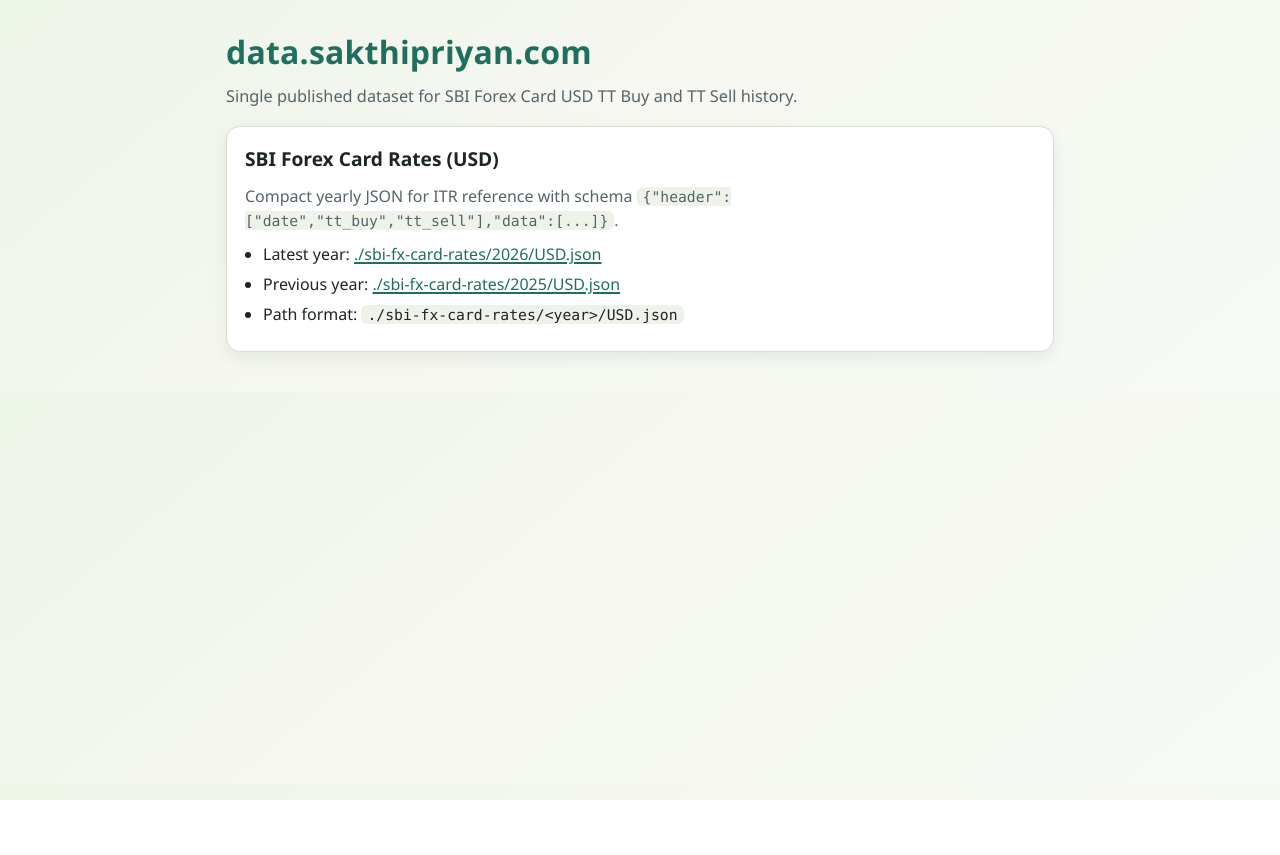
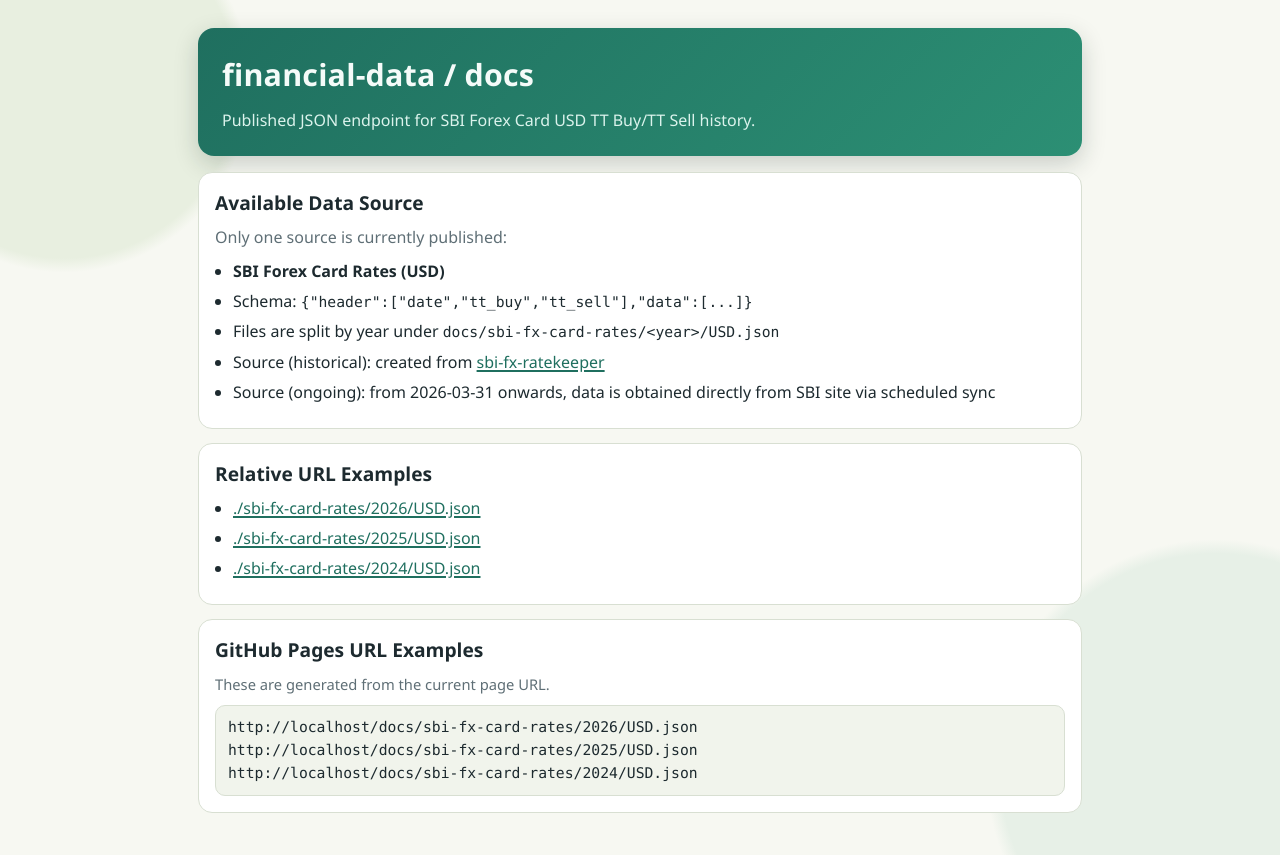
Before and after one commit to sakthipriyan/financial-data, a plain HTML site: page docs/index.html in a window 1280 px wide. Before the commit the page ends 800 px from the top, so only its background shows below. Drawn offline with Linux system fonts and the light colour scheme.

Commit message:
docs: add source split note for historical and direct SBI data

```diff
--- a/docs/index.html
+++ b/docs/index.html
@@ -3,15 +3,17 @@
 <head>
   <meta charset="utf-8">
   <meta name="viewport" content="width=device-width, initial-scale=1">
-  <title>data.sakthipriyan.com</title>
+  <title>financial-data docs</title>
   <style>
     :root {
-      --bg: #f5f7f0;
-      --ink: #1d2527;
-      --muted: #546468;
+      --bg: #f7f8f2;
       --card: #ffffff;
-      --line: #d6dfd2;
-      --brand: #1f6f5f;
+      --ink: #1d2a2f;
+      --muted: #5f6f76;
+      --line: #d8dfd2;
+      --accent: #1f6f5f;
+      --accent-2: #2b8a78;
+      --code-bg: #f1f4ec;
     }
 
     * { box-sizing: border-box; }
@@ -19,45 +21,55 @@
     body {
       margin: 0;
       font-family: "IBM Plex Sans", "Segoe UI", sans-serif;
-      background: linear-gradient(140deg, #edf4e8 0%, var(--bg) 40%, #f7f9f4 100%);
+      background:
+        radial-gradient(circle at 5% 10%, #e8efe0 0 12%, transparent 13%),
+        radial-gradient(circle at 95% 90%, #e7f0e7 0 15%, transparent 16%),
+        var(--bg);
       color: var(--ink);
       line-height: 1.5;
     }
 
     .wrap {
-      max-width: 860px;
+      max-width: 920px;
       margin: 0 auto;
-      padding: 28px 16px 40px;
+      padding: 28px 18px 42px;
     }
 
     .hero {
-      margin-bottom: 14px;
+      background: linear-gradient(135deg, #1f6f5f, #2c8f74);
+      color: #f5fbf9;
+      border-radius: 16px;
+      padding: 24px;
+      box-shadow: 0 8px 24px rgba(20, 40, 30, 0.2);
     }
 
-    h1 {
-      margin: 0;
-      font-size: 2rem;
+    .hero h1 {
+      margin: 0 0 10px;
+      font-size: 1.9rem;
       letter-spacing: 0.2px;
-      color: var(--brand);
     }
 
-    .summary {
-      margin: 8px 0 0;
-      color: var(--muted);
-      font-size: 1.02rem;
+    .hero p {
+      margin: 0;
+      color: #dbf3ec;
+    }
+
+    .grid {
+      display: grid;
+      grid-template-columns: 1fr;
+      gap: 14px;
+      margin-top: 16px;
     }
 
     .card {
-      margin-top: 18px;
       background: var(--card);
       border: 1px solid var(--line);
       border-radius: 14px;
-      padding: 18px;
-      box-shadow: 0 6px 16px rgba(31, 58, 45, 0.08);
+      padding: 16px;
     }
 
     h2 {
-      margin: 0 0 10px;
+      margin: 0 0 8px;
       font-size: 1.2rem;
     }
 
@@ -67,47 +79,93 @@
     }
 
     ul {
-      margin: 8px 0 0;
+      margin: 8px 0;
       padding-left: 18px;
     }
 
     li { margin: 6px 0; }
 
     a {
-      color: var(--brand);
+      color: var(--accent);
       text-decoration-thickness: 2px;
       text-underline-offset: 2px;
     }
 
+    a:hover { color: var(--accent-2); }
+
+    pre {
+      margin: 8px 0 0;
+      padding: 10px 12px;
+      background: var(--code-bg);
+      border: 1px solid var(--line);
+      border-radius: 10px;
+      overflow-x: auto;
+      font-size: 0.92rem;
+    }
+
     code {
-      font-family: "IBM Plex Mono", ui-monospace, Menlo, monospace;
+      font-family: "IBM Plex Mono", ui-monospace, SFMono-Regular, Menlo, monospace;
       font-size: 0.92rem;
-      background: #eef3ea;
-      padding: 1px 6px;
-      border-radius: 6px;
+    }
+
+    .note {
+      font-size: 0.92rem;
+      color: var(--muted);
     }
 
     @media (max-width: 640px) {
-      h1 { font-size: 1.6rem; }
+      .hero h1 { font-size: 1.5rem; }
+      .wrap { padding: 16px 12px 28px; }
     }
   </style>
 </head>
 <body>
   <main class="wrap">
     <section class="hero">
-      <h1>data.sakthipriyan.com</h1>
-      <p class="summary">Single published dataset for SBI Forex Card USD TT Buy and TT Sell history.</p>
+      <h1>financial-data / docs</h1>
+      <p>Published JSON endpoint for SBI Forex Card USD TT Buy/TT Sell history.</p>
     </section>
 
-    <article class="card">
-      <h2>SBI Forex Card Rates (USD)</h2>
-      <p>Compact yearly JSON for ITR reference with schema <code>{"header":["date","tt_buy","tt_sell"],"data":[...]}</code>.</p>
-      <ul>
-        <li>Latest year: <a href="./sbi-fx-card-rates/2026/USD.json">./sbi-fx-card-rates/2026/USD.json</a></li>
-        <li>Previous year: <a href="./sbi-fx-card-rates/2025/USD.json">./sbi-fx-card-rates/2025/USD.json</a></li>
-        <li>Path format: <code>./sbi-fx-card-rates/&lt;year&gt;/USD.json</code></li>
-      </ul>
-    </article>
+    <section class="grid">
+      <article class="card">
+        <h2>Available Data Source</h2>
+        <p>Only one source is currently published:</p>
+        <ul>
+          <li><strong>SBI Forex Card Rates (USD)</strong></li>
+          <li>Schema: <code>{"header":["date","tt_buy","tt_sell"],"data":[...]}</code></li>
+          <li>Files are split by year under <code>docs/sbi-fx-card-rates/&lt;year&gt;/USD.json</code></li>
+          <li>Source (historical): created from <a href="https://github.com/sahilgupta/sbi-fx-ratekeeper">sbi-fx-ratekeeper</a></li>
+          <li>Source (ongoing): from 2026-03-31 onwards, data is obtained directly from SBI site via scheduled sync</li>
+        </ul>
+      </article>
+
+      <article class="card">
+        <h2>Relative URL Examples</h2>
+        <ul>
+          <li><a href="./sbi-fx-card-rates/2026/USD.json">./sbi-fx-card-rates/2026/USD.json</a></li>
+          <li><a href="./sbi-fx-card-rates/2025/USD.json">./sbi-fx-card-rates/2025/USD.json</a></li>
+          <li><a href="./sbi-fx-card-rates/2024/USD.json">./sbi-fx-card-rates/2024/USD.json</a></li>
+        </ul>
+      </article>
+
+      <article class="card">
+        <h2>GitHub Pages URL Examples</h2>
+        <p class="note">These are generated from the current page URL.</p>
+        <pre><code id="pages-example">Loading...</code></pre>
+      </article>
+    </section>
   </main>
+
+  <script>
+    (function () {
+      var base = window.location.href.replace(/index\.html$/, "");
+      var urls = [
+        base + "sbi-fx-card-rates/2026/USD.json",
+        base + "sbi-fx-card-rates/2025/USD.json",
+        base + "sbi-fx-card-rates/2024/USD.json"
+      ];
+      document.getElementById("pages-example").textContent = urls.join("\n");
+    }());
+  </script>
 </body>
 </html>
```
Also changed, not shown: 1 other file.
